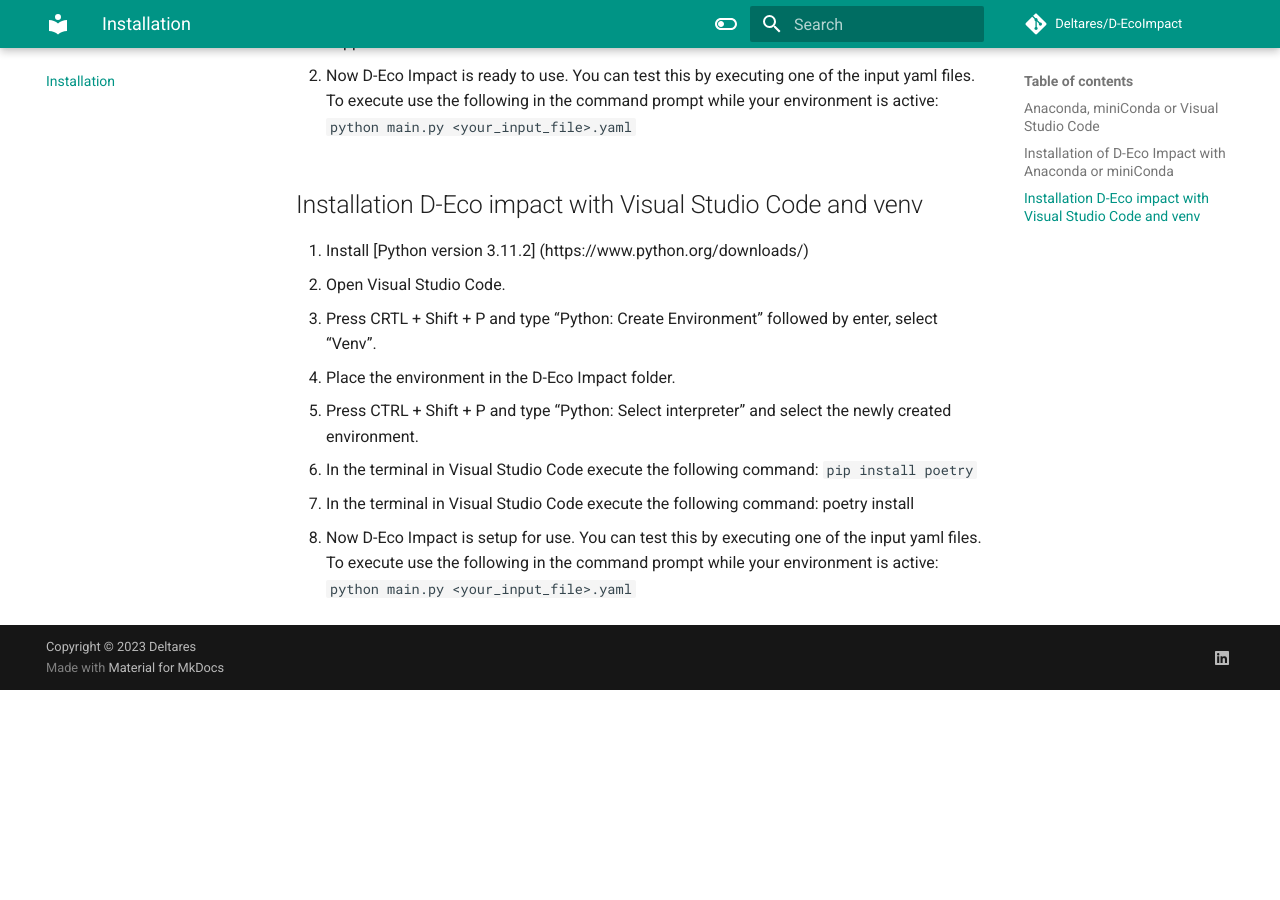
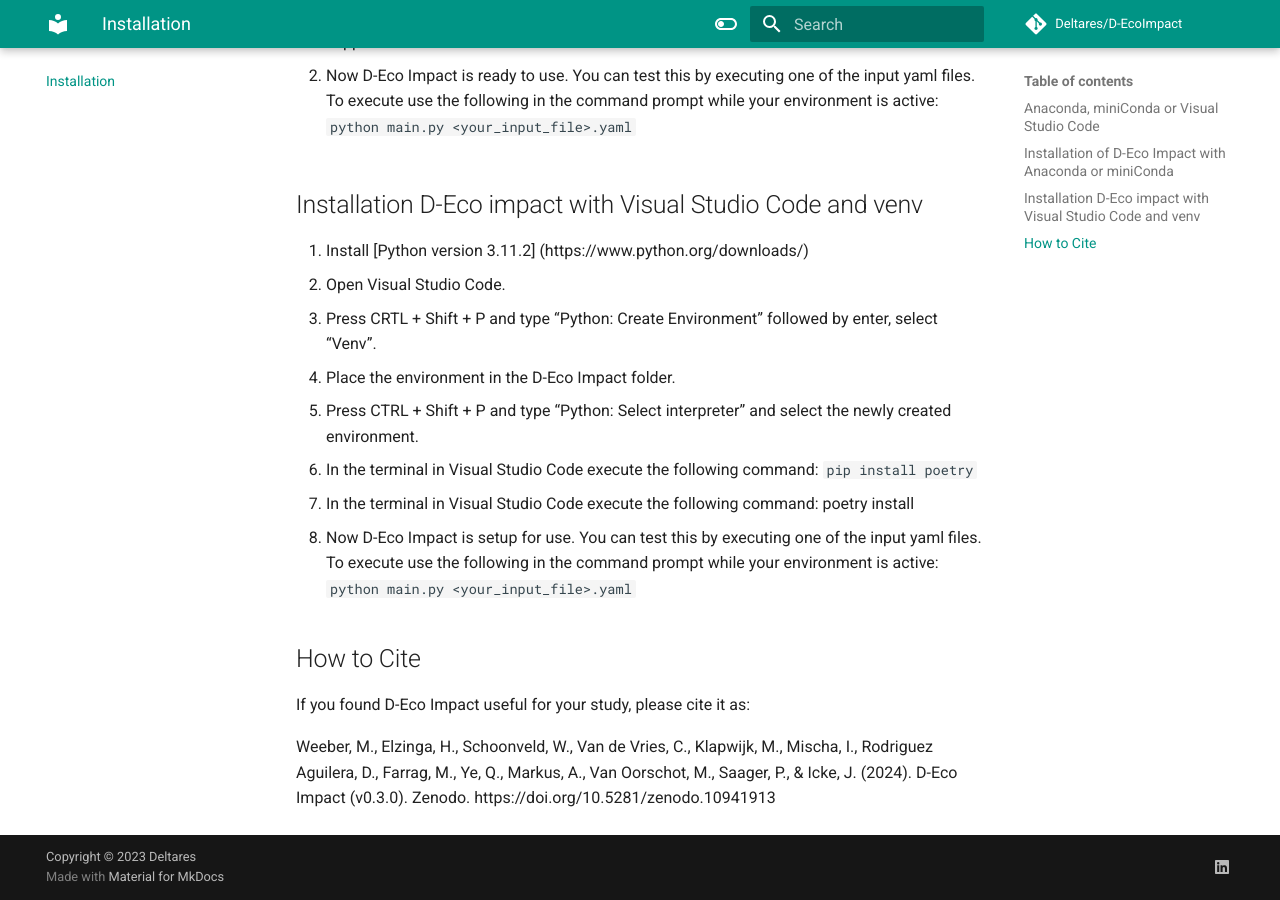
Before and after one commit to Deltares/D-EcoImpact, an MkDocs documentation site: the page built from docs/installation.md, in a window 1280 px wide and 900 px high, scrolled down 1307 px. Built offline with MkDocs 1.6.1 and Material for MkDocs 9.7.7, drawn with Linux system fonts in a browser that asks for light colours; comment, search, counter and statistics services are not loaded; the version menu is left out; before the commit the page ends 1997 px from its top, so only the background shows below that.

Commit message:
Add how to cite to docs

````diff
--- a/docs/installation.md
+++ b/docs/installation.md
@@ -72,3 +72,10 @@
   ```
   python main.py <your_input_file>.yaml
   ```
+
+
+
+## How to Cite
+If you found D-Eco Impact useful for your study, please cite it as:
+
+Weeber, M., Elzinga, H., Schoonveld, W., Van de Vries, C., Klapwijk, M., Mischa, I., Rodriguez Aguilera, D., Farrag, M., Ye, Q., Markus, A., Van Oorschot, M., Saager, P., & Icke, J. (2024). D-Eco Impact (v0.3.0). Zenodo. https://doi.org/10.5281/zenodo.10941913
````
